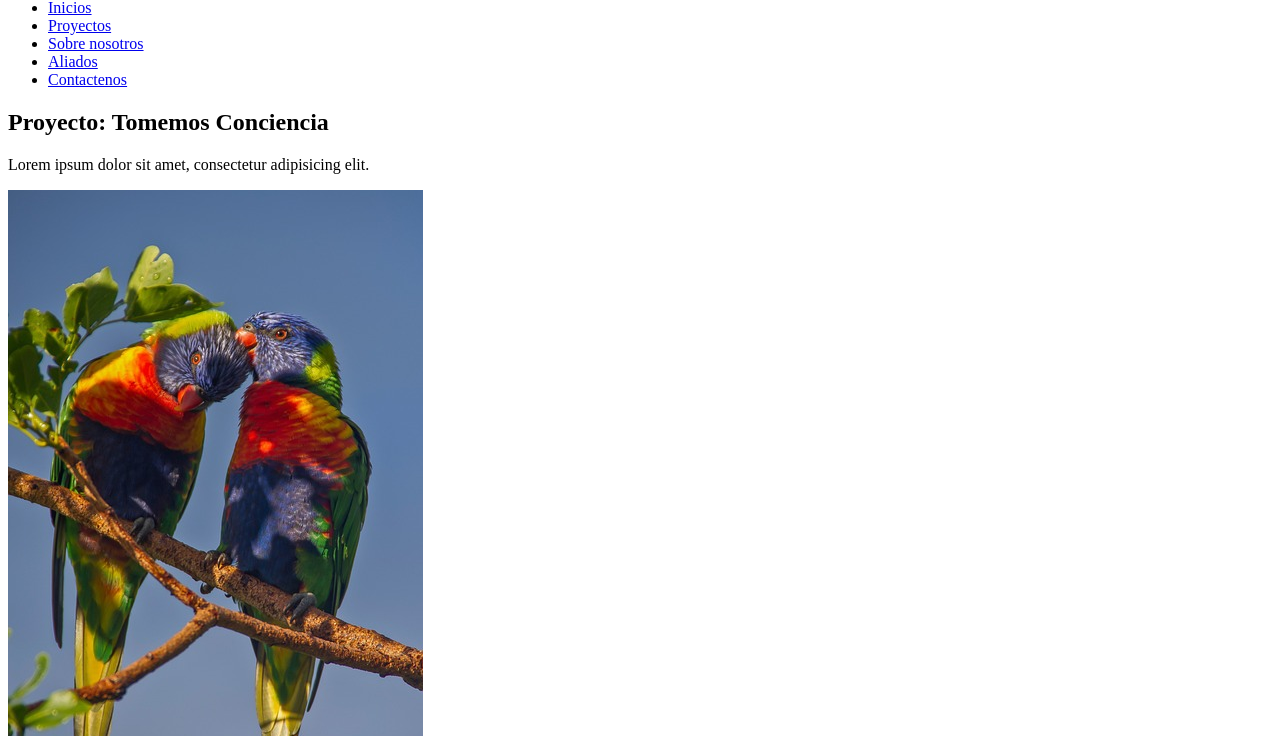
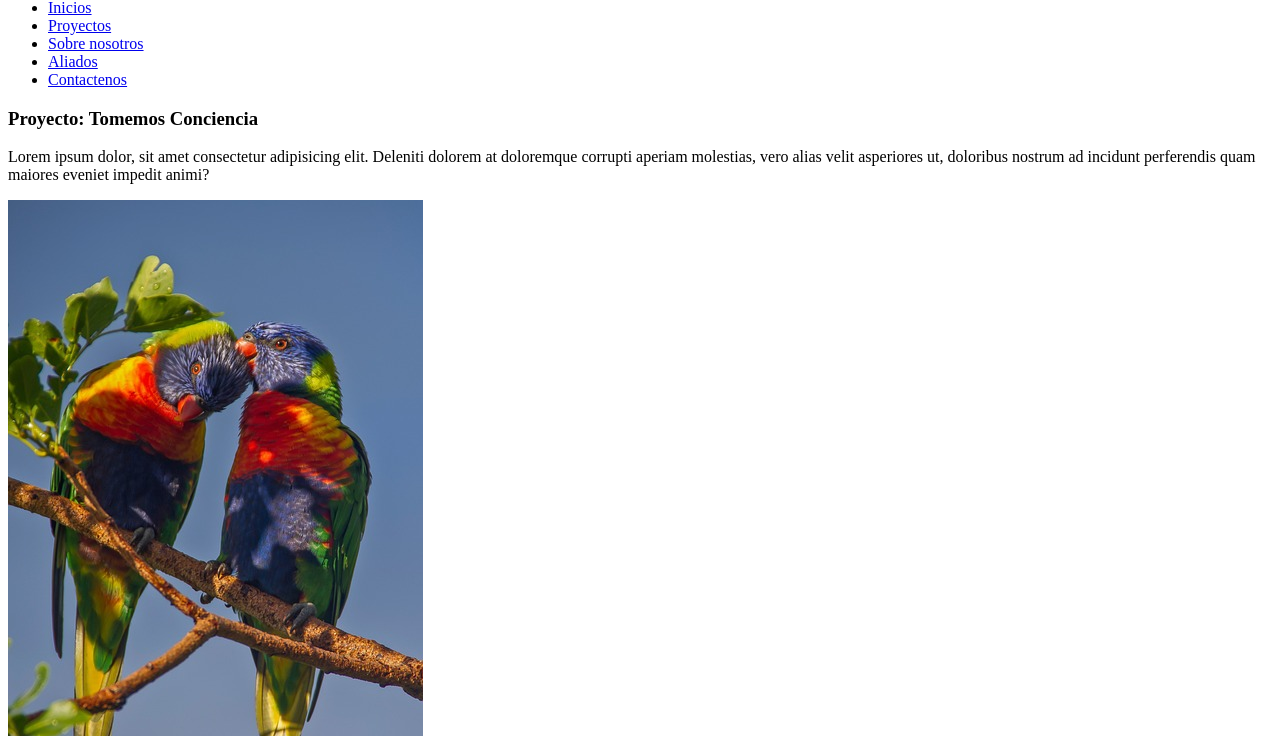
Before and after one commit to AngelloGonzalez/actividadesClases, a plain HTML site: page actividadClase2/index.html in a window 1280 px wide. Shown: the part 364-1100 px from the top of the page. Drawn offline with Linux system fonts and the light colour scheme.

Commit message:
actualizacion clase 2

```diff
--- a/actividadClase2/index.html
+++ b/actividadClase2/index.html
@@ -31,13 +31,18 @@
 
     <main>
         <section class="contenedor-principal">
+            <article class="contenedor-iamgenes">
                 <h1>Proyecto: Tomemos Conciencia</h1>
-            <p>Lorem ipsum dolor sit amet, consectetur adipisicing elit.</p>
+                <p>Lorem ipsum dolor, sit amet consectetur adipisicing elit.
+                    Deleniti dolorem at doloremque corrupti aperiam molestias,
+                    vero alias velit asperiores ut, doloribus nostrum ad incidunt
+                    perferendis quam maiores eveniet impedit animi?</p>
                 <div class="imagen img1"> <img src="./assets/images/img1.png" alt=""></div>
                 <div class="imagen img2"><img src="./assets/images/img2.png" alt=""></div>
                 <div class="imagen img3"><img src="./assets/images/img3.png" alt=""></div>
                 <div class="imagen img4"><img src="./assets/images/img4.png" alt=""></div>
                 <div class="imagen img5"><img src="./assets/images/img5.png" alt=""></div>
+            </article>
         </section>
         <section class="contenedorFlex">
             <div class="flex-hijo">caja 1</div>
```
Lines whose indentation alone changed are shown as unchanged.
